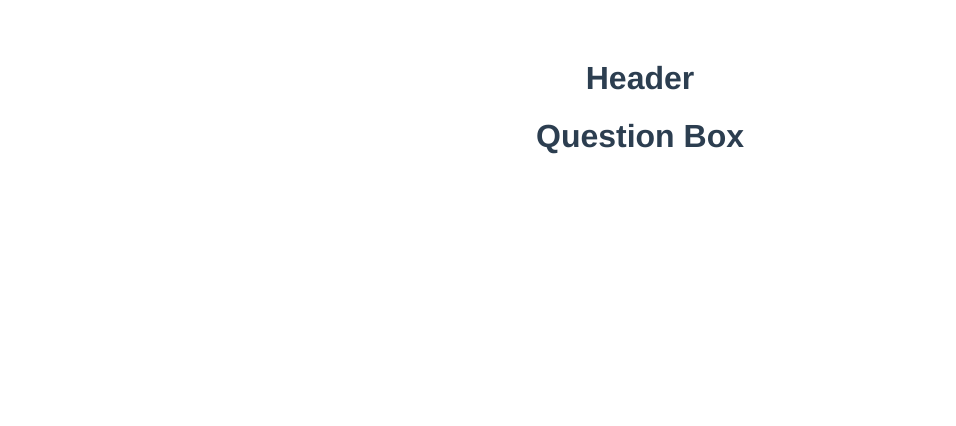
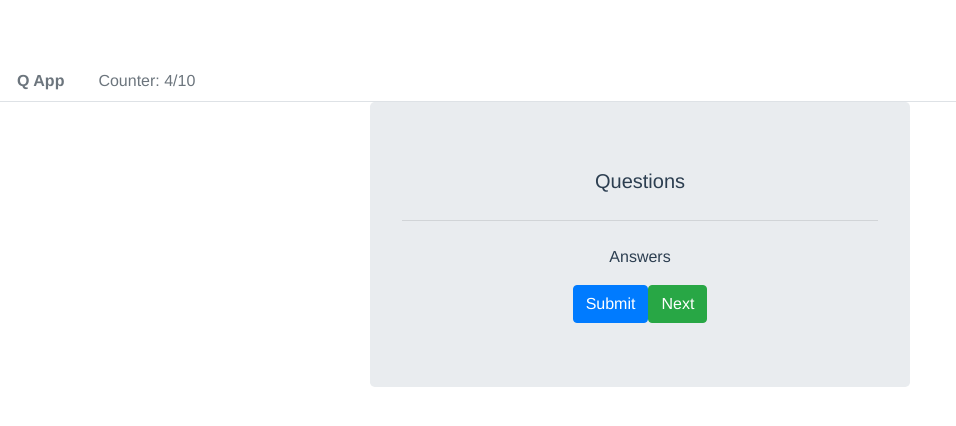
Before and after one commit to MuhammedAO/qa_Vue, a Vue app: page / in a window 1280 px wide. Shown: the top 426 px of the page, without its empty margins (0-956 px from the left). Built offline with nearby package versions, Linux system fonts and the light colour scheme.

Commit message:
Bootstrap Vue

```diff
--- a/package.json
+++ b/package.json
@@ -8,6 +8,8 @@
     "lint": "vue-cli-service lint"
   },
   "dependencies": {
+    "bootstrap": "^4.4.1",
+    "bootstrap-vue": "^2.4.0",
     "core-js": "^3.4.4",
     "vue": "^2.6.10"
   },
--- a/src/App.vue
+++ b/src/App.vue
@@ -1,7 +1,13 @@
 <template>
   <div id="app">
     <Header />
-    <QuestionBox/>
+    <b-container class="bv-example-row">
+  <b-row>
+    <b-col sm="6" offset="3">
+   <QuestionBox/>
+    </b-col>
+  </b-row>
+</b-container>
   </div>
 </template>
 
--- a/src/components/Header.vue
+++ b/src/components/Header.vue
@@ -1,9 +1,8 @@
 <template>
-<div><h1>Header</h1></div>
+<div>
+    <b-nav tabs>
+        <b-nav-item disabled> <b>Q App</b></b-nav-item>
+        <b-nav-item disabled>Counter: 4/10</b-nav-item>
+    </b-nav>
+</div>
 </template>
-
-<script>
-export default {
-
-}
-</script>
--- a/src/components/QuestionBox.vue
+++ b/src/components/QuestionBox.vue
@@ -1,11 +1,18 @@
 <template>
-<div>
-    <h1>Question Box</h1>
-</div>
+  <div class="question-box-container">
+    <b-jumbotron>
+      <template v-slot:lead>
+        Questions
+      </template>
+
+      <hr class="my-4" />
+
+      <p>
+        Answers
+      </p>
+
+      <b-button variant="primary" href="#">Submit</b-button>
+      <b-button variant="success" href="#">Next</b-button>
+    </b-jumbotron>
+  </div>
 </template>
-
-<script>
-export default {
-
-}
-</script>
--- a/src/main.js
+++ b/src/main.js
@@ -1,5 +1,11 @@
 import Vue from 'vue'
+import { BootstrapVue} from 'bootstrap-vue'
+import 'bootstrap/dist/css/bootstrap.css'
+import 'bootstrap-vue/dist/bootstrap-vue.css'
 import App from './App.vue'
+
+// Install BootstrapVue
+Vue.use(BootstrapVue)
 
 Vue.config.productionTip = false
 
```
Also changed, not shown: 1 other file (tests, documents, lock files or other folders).
